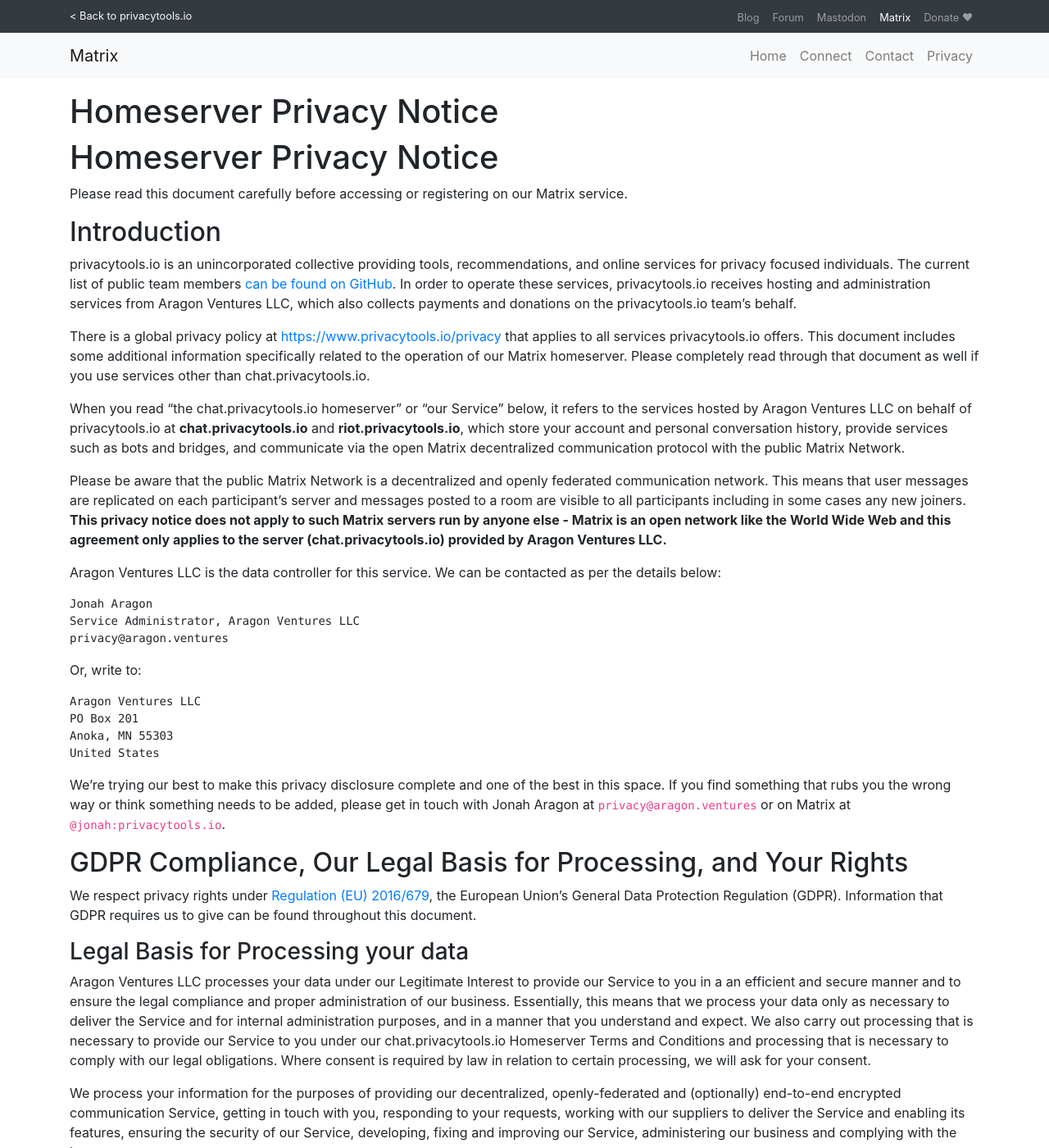
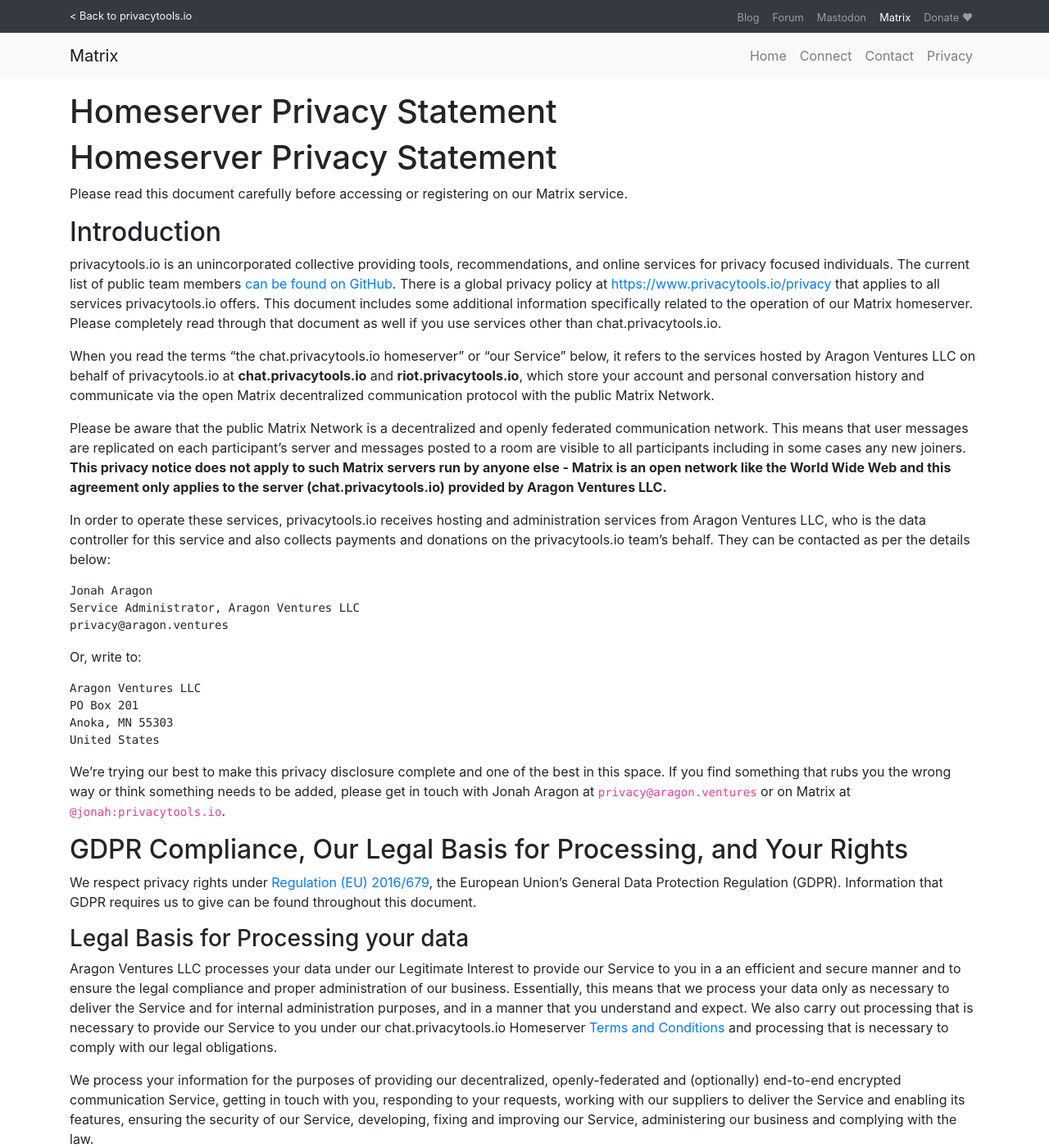
Before and after one commit to privacytools/static-sites, a Jekyll site: the page built from chat/privacy.md, in a window 1280 px wide and 1400 px high. Shown: the whole window at 82% size. Built offline with Jekyll 4.4.1, drawn with Linux system fonts in a browser that asks for light colours; our own code applies the rules of GitHub Pages for plain Markdown files; some of the changed text lies outside the part shown.

Commit message:
Clarify certain terms

````diff
--- a/chat/privacy.md
+++ b/chat/privacy.md
@@ -3,21 +3,19 @@
 permalink: /privacy/
 ---
 
-# Homeserver Privacy Notice
+# Homeserver Privacy Statement
 
 Please read this document carefully before accessing or registering on our Matrix service.
 
 ## Introduction
 
-privacytools.io is an unincorporated collective providing tools, recommendations, and online services for privacy focused individuals. The current list of public team members [can be found on GitHub](https://github.com/orgs/privacytoolsIO/people). In order to operate these services, privacytools.io receives hosting and administration services from Aragon Ventures LLC, which also collects payments and donations on the privacytools.io team’s behalf.
+privacytools.io is an unincorporated collective providing tools, recommendations, and online services for privacy focused individuals. The current list of public team members [can be found on GitHub](https://github.com/orgs/privacytoolsIO/people). There is a global privacy policy at [https://www.privacytools.io/privacy](https://www.privacytools.io/privacy/) that applies to all services privacytools.io offers. This document includes some additional information specifically related to the operation of our Matrix homeserver. Please completely read through that document as well if you use services other than chat.privacytools.io.
 
-There is a global privacy policy at [https://www.privacytools.io/privacy](https://www.privacytools.io/privacy/) that applies to all services privacytools.io offers. This document includes some additional information specifically related to the operation of our Matrix homeserver. Please completely read through that document as well if you use services other than chat.privacytools.io.
-
-When you read "the chat.privacytools.io homeserver" or "our Service" below, it refers to the services hosted by Aragon Ventures LLC on behalf of privacytools.io at **chat.privacytools.io** and **riot.privacytools.io**, which store your account and personal conversation history, provide services such as bots and bridges, and communicate via the open Matrix decentralized communication protocol with the public Matrix Network.
+When you read the terms "the chat.privacytools.io homeserver" or "our Service" below, it refers to the services hosted by Aragon Ventures LLC on behalf of privacytools.io at **chat.privacytools.io** and **riot.privacytools.io**, which store your account and personal conversation history and communicate via the open Matrix decentralized communication protocol with the public Matrix Network.
 
 Please be aware that the public Matrix Network is a decentralized and openly federated communication network. This means that user messages are replicated on each participant's server and messages posted to a room are visible to all participants including in some cases any new joiners. **This privacy notice does not apply to such Matrix servers run by anyone else - Matrix is an open network like the World Wide Web and this agreement only applies to the server (chat.privacytools.io) provided by Aragon Ventures LLC.**
 
-Aragon Ventures LLC is the data controller for this service. We can be contacted as per the details below:
+In order to operate these services, privacytools.io receives hosting and administration services from Aragon Ventures LLC, who is the data controller for this service and also collects payments and donations on the privacytools.io team’s behalf. They can be contacted as per the details below:
 
 ```
 Jonah Aragon
@@ -42,13 +40,11 @@
 
 ### Legal Basis for Processing your data
 
-Aragon Ventures LLC processes your data under our Legitimate Interest to provide our Service to you in a an efficient and secure manner and to ensure the legal compliance and proper administration of our business. Essentially, this means that we process your data only as necessary to deliver the Service and for internal administration purposes, and in a manner that you understand and expect. We also carry out processing that is necessary to provide our Service to you under our chat.privacytools.io Homeserver Terms and Conditions and processing that is necessary to comply with our legal obligations. Where consent is required by law in relation to certain processing, we will ask for your consent.
+Aragon Ventures LLC processes your data under our Legitimate Interest to provide our Service to you in a an efficient and secure manner and to ensure the legal compliance and proper administration of our business. Essentially, this means that we process your data only as necessary to deliver the Service and for internal administration purposes, and in a manner that you understand and expect. We also carry out processing that is necessary to provide our Service to you under our chat.privacytools.io Homeserver [Terms and Conditions](https://chat.privacytools.io/) and processing that is necessary to comply with our legal obligations.
 
 We process your information for the purposes of providing our decentralized, openly-federated and (optionally) end-to-end encrypted communication Service, getting in touch with you, responding to your requests, working with our suppliers to deliver the Service and enabling its features, ensuring the security of our Service, developing, fixing and improving our Service, administering our business and complying with the law.
 
 The nature of the Service and its implementation results in some caveats concerning this processing, particularly in terms of GDPR Article 17 Right to Erasure (Right to be Forgotten). We believe these caveats (discussed in the section below in detail) are in line with the broader societal interests served by providing the Service.
-
-In situations where the interests of the individual appear to be in conflict with the broader societal interests, we will seek to reconcile those differences guided by our policy.
 
 ### Right to Erasure
 
@@ -198,4 +194,12 @@
 
 We try to meet the highest standards when collecting and using personal information. For this reason, we take any complaints we receive about this very seriously. We encourage people to bring it to our attention at `privacy@aragon.ventures` if they think that our collection or use of information is unfair, misleading or inappropriate. We would also welcome any suggestions for improving our procedures.
 
-If you want to make a complaint about the way we have processed your personal information to the supervisory authority, you can contact the ICO (the statutory body which oversees data protection law) at [https://www.ico.org.uk/concerns](https://www.ico.org.uk/concerns).
+For complaints under GDPR more generally, European Union users may lodge complaints with their local data protection supervisory authorities.
+
+## Changes to this Document
+
+This version of our privacy statement took effect October 9th, 2019.
+
+We will post any new versions of this statement at [https://chat.privacytools.io/privacy/](https://chat.privacytools.io/privacy/). We may change how we announce changes in future versions of this document. In the meantime we may update our contact information at any time without announcing a change. Please refer to [https://chat.privacytools.io/privacy/](https://chat.privacytools.io/privacy/) for the latest contact information at any time.
+
+A full [revision history](https://github.com/privacytoolsIO/static-sites/commits/master/chat/privacy.md) for this document can be found on GitHub.
````
Also changed, not shown: other parts of chat/privacy.md (+2 -2 lines).
